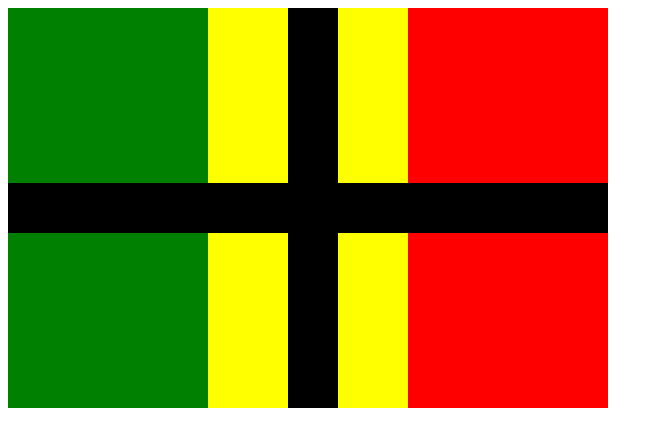
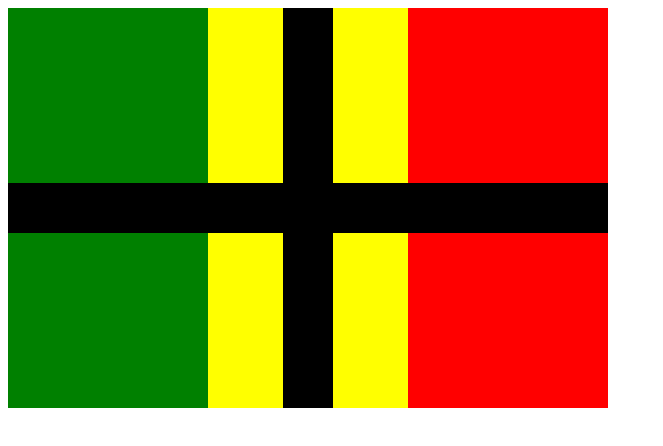
Before and after one commit to burunda/Oracle-One-Alura, a plain HTML site: page Lógica de programación_Practicando con juegos y animaciones/Programa.html in a window 1280 px wide. Shown: the whole page, without its empty margins (0-663 px from the left). Drawn offline with Linux system fonts and the light colour scheme.

Commit message:
Update Programa.html

```diff
--- a/Lógica de programación_Practicando con juegos y animaciones/Programa.html
+++ b/Lógica de programación_Practicando con juegos y animaciones/Programa.html
@@ -19,7 +19,7 @@
     pincel.fillRect(0,175,600,50);
 
     pincel.fillStyle="black"
-    pincel.fillRect(280,0,50,400);
+    pincel.fillRect(275,0,50,400);
 
 
 
```
